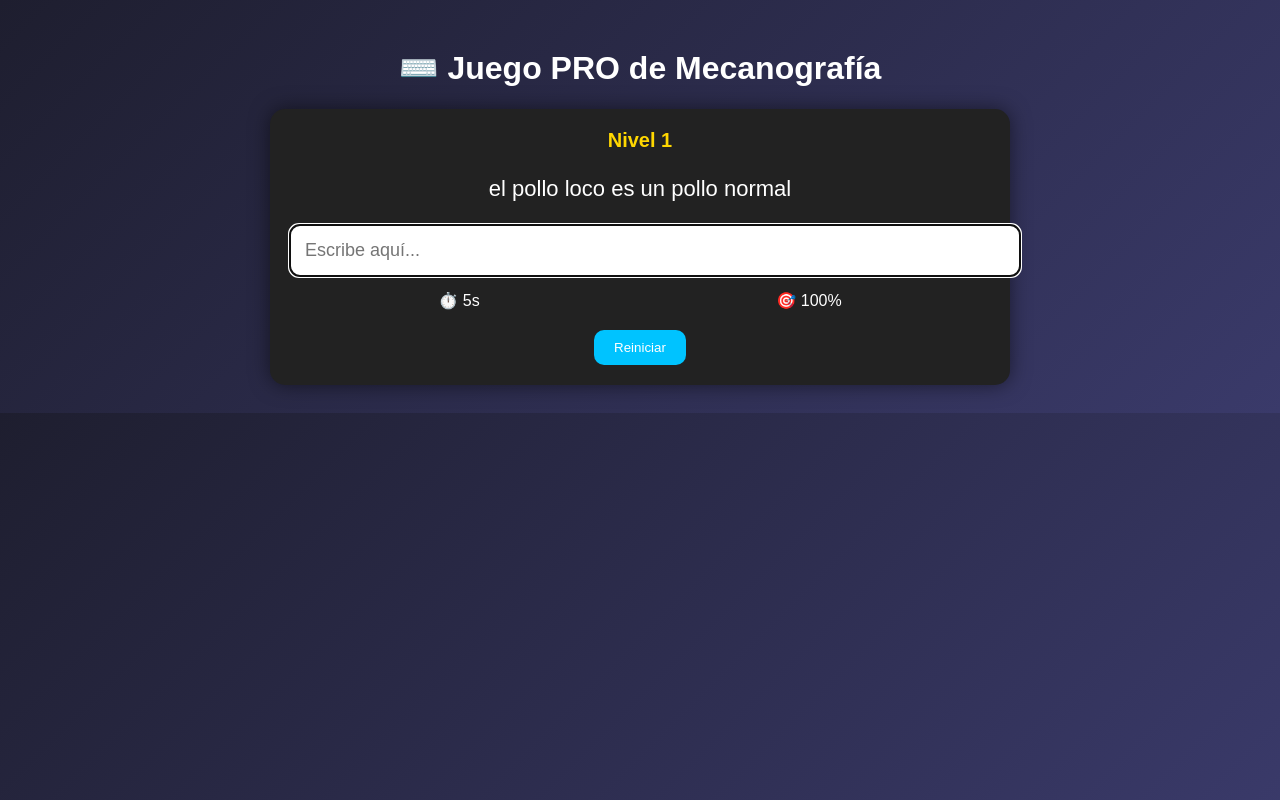
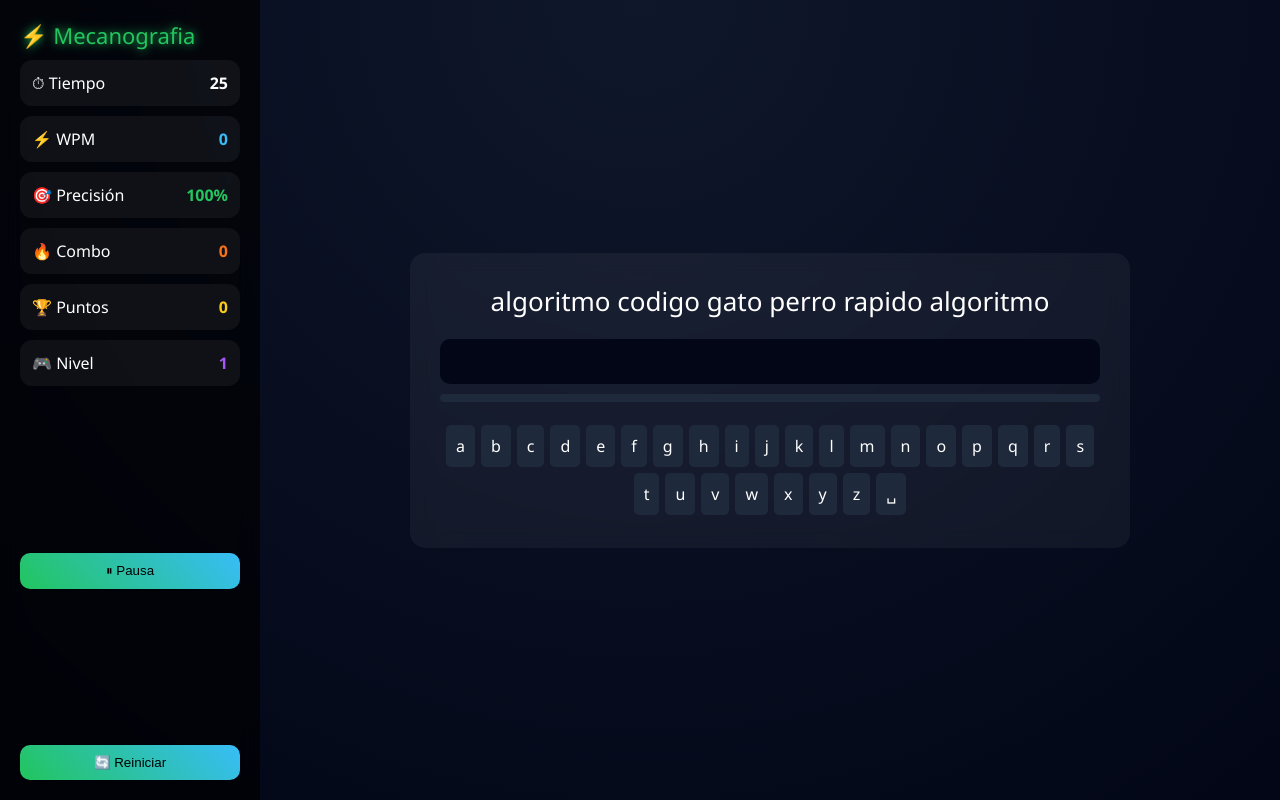
Before and after one commit to eduardoutsc/educaaccionnuevoparcial, a website: page juego.html in a window 1280 px wide. Drawn offline with Linux system fonts and the light colour scheme.

Commit message:
actualizacion2

```diff
--- a/juego.html
+++ b/juego.html
@@ -2,208 +2,342 @@
 <html lang="es">
 <head>
 <meta charset="UTF-8">
-<title>Juego PRO de Mecanografía 🔥</title>
+<title>Mecanografia  🚀</title>
 
 <style>
+*{box-sizing:border-box;}
+
 body{
-    font-family: Arial;
-    background: linear-gradient(135deg,#1e1e2f,#3a3a6a);
+    margin:0;
+    font-family:'Segoe UI',sans-serif;
+    background: radial-gradient(circle at top,#0f172a,#020617);
     color:white;
-    text-align:center;
-    padding:20px;
 }
 
-.container{
-    max-width:700px;
-    margin:auto;
-    background:#222;
+/* LAYOUT */
+.app{display:flex;height:100vh;}
+
+.sidebar{
+    width:260px;
+    background:rgba(0,0,0,0.65);
+    backdrop-filter:blur(12px);
     padding:20px;
-    border-radius:15px;
-    box-shadow:0 0 20px rgba(0,0,0,0.5);
+    display:flex;
+    flex-direction:column;
+    justify-content:space-between;
 }
 
-#texto{
+.title{
     font-size:22px;
-    margin:20px 0;
-    line-height:1.5;
+    color:#22c55e;
+    text-shadow:0 0 10px #22c55e;
 }
 
-.correct{ color:#00ff88; }
-.error{ color:#ff4d4d; }
+/* STATS */
+.statCard{
+    background:rgba(255,255,255,0.05);
+    border-radius:12px;
+    padding:12px;
+    margin:10px 0;
+    display:flex;
+    justify-content:space-between;
+    transition:0.2s;
+}
+.statCard:hover{transform:scale(1.05);}
 
+.value{font-weight:bold;}
+.green{color:#22c55e;}
+.blue{color:#38bdf8;}
+.orange{color:#f97316;}
+.gold{color:#facc15;}
+.purple{color:#a855f7;}
+
+.main{
+    flex:1;
+    display:flex;
+    justify-content:center;
+    align-items:center;
+}
+
+.card{
+    width:720px;
+    padding:30px;
+    border-radius:15px;
+    background:rgba(255,255,255,0.05);
+    backdrop-filter:blur(10px);
+}
+
+/* TEXTO */
+#texto{
+    font-size:26px;
+    text-align:center;
+}
+.correct{color:#22c55e;}
+.error{color:#ef4444;}
+.active{background:#334155;}
+
+/* INPUT */
 input{
     width:100%;
     padding:15px;
-    font-size:18px;
+    margin-top:20px;
     border:none;
     border-radius:10px;
+    background:#020617;
+    color:white;
 }
 
-.stats{
-    margin-top:15px;
-    display:flex;
-    justify-content:space-around;
+/* PROGRESS */
+.progress{height:8px;background:#1e293b;margin-top:10px;border-radius:10px;}
+.bar{height:100%;width:0%;background:linear-gradient(90deg,#22c55e,#38bdf8);}
+
+/* TECLADO */
+#keyboard{
+    margin-top:20px;
+    text-align:center;
+}
+.key{
+    display:inline-block;
+    padding:10px;
+    margin:3px;
+    background:#1e293b;
+    border-radius:5px;
+    transition:0.1s;
+}
+.activeKey{
+    background:#22c55e;
+    color:black;
+    transform:scale(1.2);
 }
 
+/* BOTONES */
 button{
-    margin-top:20px;
-    padding:10px 20px;
+    margin-top:10px;
+    padding:10px;
     border:none;
     border-radius:10px;
-    background:#00c3ff;
-    color:white;
+    background:linear-gradient(45deg,#22c55e,#38bdf8);
     cursor:pointer;
 }
 
-.level{
-    font-weight:bold;
-    color:#ffd700;
-    font-size:20px;
+/* FINAL */
+.result{
+    position:fixed;
+    top:0;
+    left:0;
+    width:100%;
+    height:100%;
+    display:none;
+    justify-content:center;
+    align-items:center;
+    background:rgba(0,0,0,0.9);
+    flex-direction:column;
 }
 </style>
 </head>
 
 <body>
 
-<h1>⌨️ Juego PRO de Mecanografía</h1>
+<div class="app">
 
-<div class="container">
-    <div class="level" id="nivel">Nivel 1</div>
-    <div id="texto"></div>
+<div class="sidebar">
+<div>
+<div class="title">⚡ Mecanografia</div>
 
-    <input type="text" id="input" placeholder="Escribe aquí...">
+<div class="statCard">⏱ Tiempo <span id="time" class="value">30</span></div>
+<div class="statCard">⚡ WPM <span id="wpm" class="value blue">0</span></div>
+<div class="statCard">🎯 Precisión <span id="precision" class="value green">100%</span></div>
+<div class="statCard">🔥 Combo <span id="combo" class="value orange">0</span></div>
+<div class="statCard">🏆 Puntos <span id="score" class="value gold">0</span></div>
+<div class="statCard">🎮 Nivel <span id="level" class="value purple">1</span></div>
 
-    <div class="stats">
-        <div>⏱️ <span id="tiempo">0</span>s</div>
-        <div>🎯 <span id="precision">100</span>%</div>
-    </div>
+</div>
 
-    <button onclick="reiniciar()">Reiniciar</button>
+<button onclick="togglePause()">⏸ Pausa</button>
+<button onclick="reiniciar()">🔄 Reiniciar</button>
+
+</div>
+
+<div class="main">
+<div class="card">
+
+<div id="texto"></div>
+<input id="input">
+<div class="progress"><div class="bar" id="bar"></div></div>
+<div id="keyboard"></div>
+
+</div>
+</div>
+
+</div>
+
+<div class="result" id="result">
+<h1>🏆 RESULTADOS</h1>
+<p id="finalStats"></p>
+<button onclick="reiniciar()">Jugar otra vez</button>
 </div>
 
 <script>
-const niveles = [
-[
-"el pollo loco es un pollo normal",
-"Cancerbero vida muerte ",
-"los gatos no pueden comer chocolate"
-],
-[
-"tres tristes tigres tragan trigo en un trigal",
-"escribir rapido es mas dificil de lo que parece",
-"si funciona no lo toques pero igual lo toco"
-],
-[
-"pablito clavo un clavito en la calva de un calvito",
-"pepe pecas pica papas con un pico con un pico pica papas pepe pecas",
-"erre con erre cigarro erre con erre barril rapido ruedan los carros"
-],
-[
-"la programacion es una habilidad poderosa que requiere practica constante y paciencia",
-"convertirse en desarrollador implica fallar muchas veces antes de lograr algo increible",
-"los bugs aparecen cuando menos los esperas pero eso hace el reto mas divertido"
-]
-];
+// AUDIO
+const keySound=new Audio("typing.mp3");
+const winSound=new Audio("win.mp3");
+const loseSound=new Audio("lose.mp3");
 
-let nivelActual = 0;
-let texto = "";
-let tiempo = 0;
-let intervalo;
-let errores = 0;
+// PALABRAS
+const palabras=["casa","gato","perro","sol","codigo","rapido","algoritmo","estructura","javascript","practica"];
 
-const textoDiv = document.getElementById("texto");
-const input = document.getElementById("input");
-const tiempoSpan = document.getElementById("tiempo");
-const precisionSpan = document.getElementById("precision");
-const nivelSpan = document.getElementById("nivel");
+// VARIABLES
+let texto="",nivel=1,tiempo=30,errores=0,combo=0,score=0,start;
+let pausa=false;
 
-function obtenerTextoAleatorio(){
-    let lista = niveles[nivelActual];
-    return lista[Math.floor(Math.random() * lista.length)];
+// ELEMENTOS
+const textoDiv=document.getElementById("texto");
+const input=document.getElementById("input");
+const timeSpan=document.getElementById("time");
+const wpmSpan=document.getElementById("wpm");
+const precisionSpan=document.getElementById("precision");
+const comboSpan=document.getElementById("combo");
+const scoreSpan=document.getElementById("score");
+const levelSpan=document.getElementById("level");
+const bar=document.getElementById("bar");
+const keyboard=document.getElementById("keyboard");
+const result=document.getElementById("result");
+const finalStats=document.getElementById("finalStats");
+
+// TECLADO
+const letras="abcdefghijklmnopqrstuvwxyz ";
+letras.split("").forEach(l=>{
+    let k=document.createElement("div");
+    k.className="key";
+    k.textContent=l===" "?"␣":l;
+    k.id="k_"+(l===" "?"space":l);
+    keyboard.appendChild(k);
+});
+
+// TEXTO DINÁMICO
+function generarTexto(){
+    let frase=[];
+    for(let i=0;i<5+nivel;i++){
+        frase.push(palabras[Math.floor(Math.random()*palabras.length)]);
+    }
+    return frase.join(" ");
 }
 
-function iniciarNivel(){
-    texto = obtenerTextoAleatorio();
-    input.value = "";
-    tiempo = 0;
-    errores = 0;
+// INICIAR
+function iniciar(){
+    texto=generarTexto();
+    textoDiv.innerHTML="";
+    texto.split("").forEach(l=>{
+        let span=document.createElement("span");
+        span.textContent=l;
+        textoDiv.appendChild(span);
+    });
 
-    nivelSpan.textContent = "Nivel " + (nivelActual + 1);
-    mostrarTexto();
-
-    clearInterval(intervalo);
-    intervalo = setInterval(()=>{
-        tiempo++;
-        tiempoSpan.textContent = tiempo;
-    },1000);
-
-    input.focus();
+    input.value="";
+    errores=0;
+    combo=0;
+    tiempo=30;
+    start=Date.now();
+    pausa=false;
 }
 
-function mostrarTexto(){
-    textoDiv.innerHTML = "";
-    texto.split("").forEach(letra=>{
-        let span = document.createElement("span");
-        span.textContent = letra;
-        textoDiv.appendChild(span);
-    });
-}
+// TIMER
+setInterval(()=>{
+    if(pausa) return;
 
-input.addEventListener("input", ()=>{
-    const valor = input.value;
-    const letras = textoDiv.children;
+    tiempo--;
+    timeSpan.textContent=tiempo;
 
-    let erroresLocales = 0;
+    if(tiempo<=0){
+        mostrarResultado();
+    }
+},1000);
 
-    for(let i = 0; i < letras.length; i++){
-        const span = letras[i];
-        const letra = valor[i];
+// INPUT
+input.addEventListener("input",()=>{
+    if(pausa) return;
 
-        if(letra == null){
-            span.className = "";
-        } else if(letra === span.textContent){
-            span.className = "correct";
-        } else {
-            span.className = "error";
-            erroresLocales++;
-        }
+    keySound.currentTime=0;
+    keySound.play();
+
+    let valor=input.value;
+    let spans=textoDiv.children;
+
+    let erroresLocales=0;
+
+    for(let i=0;i<spans.length;i++){
+        let span=spans[i];
+        let letra=valor[i];
+
+        if(letra==null) span.className="";
+        else if(letra===span.textContent) span.className="correct";
+        else{span.className="error";erroresLocales++;}
+
+        if(i===valor.length) span.classList.add("active");
     }
 
-    errores = erroresLocales;
+    // TECLADO VISUAL CORRECTO
+    document.querySelectorAll(".key").forEach(k=>k.classList.remove("activeKey"));
+    let last=valor.slice(-1) || " ";
+    let keyId = last===" " ? "k_space" : "k_"+last;
+    let key=document.getElementById(keyId);
+    if(key) key.classList.add("activeKey");
 
-    let precision = valor.length
-        ? ((valor.length - errores) / valor.length) * 100
-        : 100;
+    errores=erroresLocales;
 
-    precisionSpan.textContent = precision.toFixed(0);
+    let precision=valor.length?((valor.length-errores)/valor.length)*100:100;
+    precisionSpan.textContent=precision.toFixed(0)+"%";
 
-    // 🔥 DETECCIÓN INSTANTÁNEA (sin delay)
-    if(valor.length === texto.length && errores === 0){
-        siguienteNivel();
+    let tiempoReal=(Date.now()-start)/60000;
+    let wpm=(valor.length/5)/tiempoReal;
+    wpmSpan.textContent=Math.round(wpm);
+
+    combo=erroresLocales===0?combo+1:0;
+    comboSpan.textContent=combo;
+
+    score+=combo;
+    scoreSpan.textContent=score;
+
+    bar.style.width=(valor.length/texto.length)*100+"%";
+
+    if(valor===texto){
+        winSound.play();
+        nivel++;
+        levelSpan.textContent=nivel;
+        iniciar();
     }
 });
 
-function siguienteNivel(){
-    clearInterval(intervalo);
-
-    setTimeout(()=>{
-        if(nivelActual < niveles.length - 1){
-            nivelActual++;
-            iniciarNivel();
-        } else {
-            alert("🏆 ERES UN MAESTRO!");
-            nivelActual = 0;
-            iniciarNivel();
-        }
-    }, 100); // micro delay para suavidad
+// PAUSA
+function togglePause(){
+    pausa=!pausa;
 }
 
-function reiniciar(){
-    nivelActual = 0;
-    iniciarNivel();
+// RESULTADO FINAL
+function mostrarResultado(){
+    loseSound.play();
+
+    finalStats.innerHTML=`
+⏱ Tiempo: ${tiempo}<br>
+⚡ WPM: ${wpmSpan.textContent}<br>
+🎯 Precisión: ${precisionSpan.textContent}<br>
+🔥 Combo: ${combo}<br>
+🏆 Puntos: ${score}<br>
+🎮 Nivel: ${nivel}
+`;
+
+    result.style.display="flex";
 }
 
-iniciarNivel();
+// REINICIAR
+function reiniciar(){
+    result.style.display="none";
+    score=0;
+    nivel=1;
+    iniciar();
+}
+
+iniciar();
 </script>
 
 </body>
```
